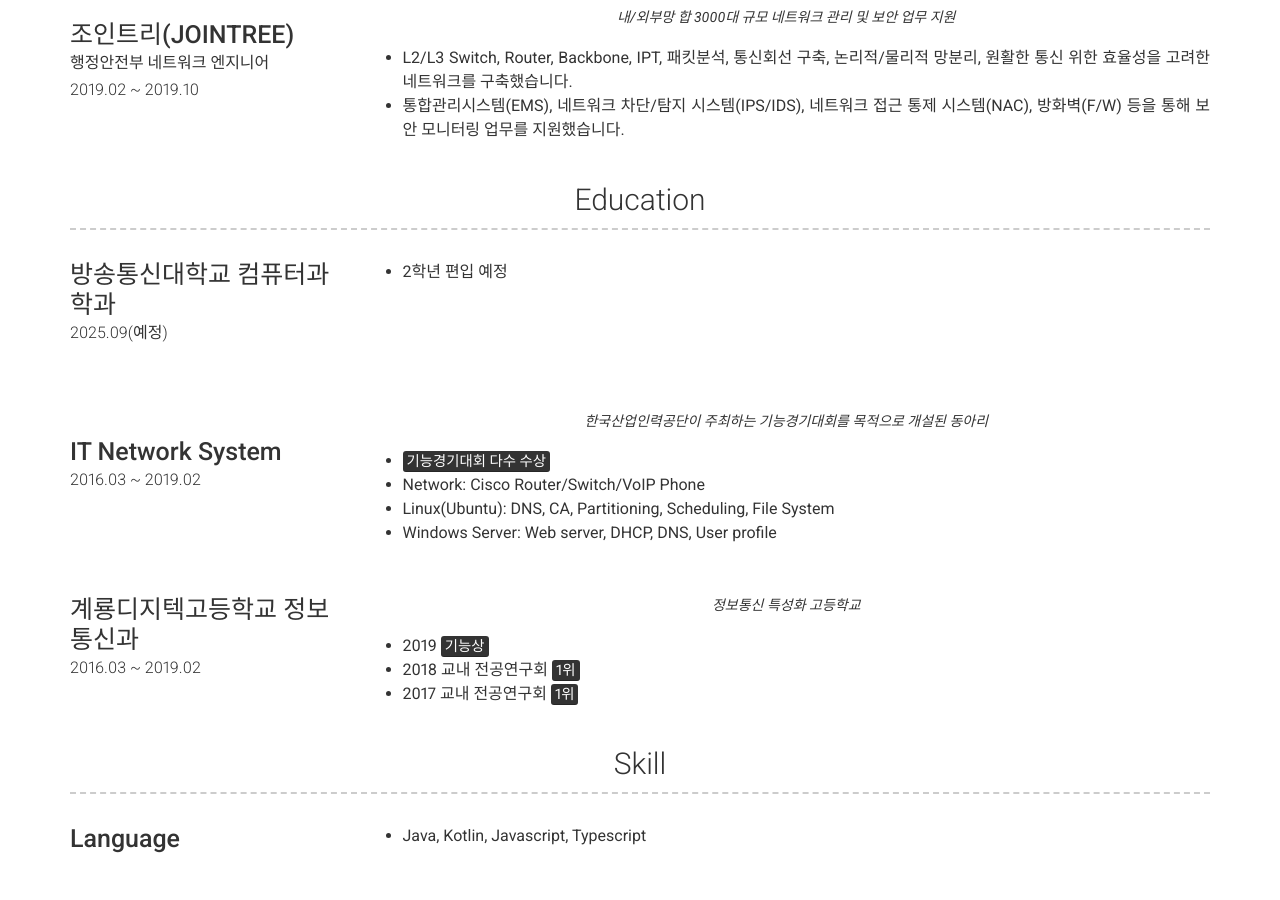
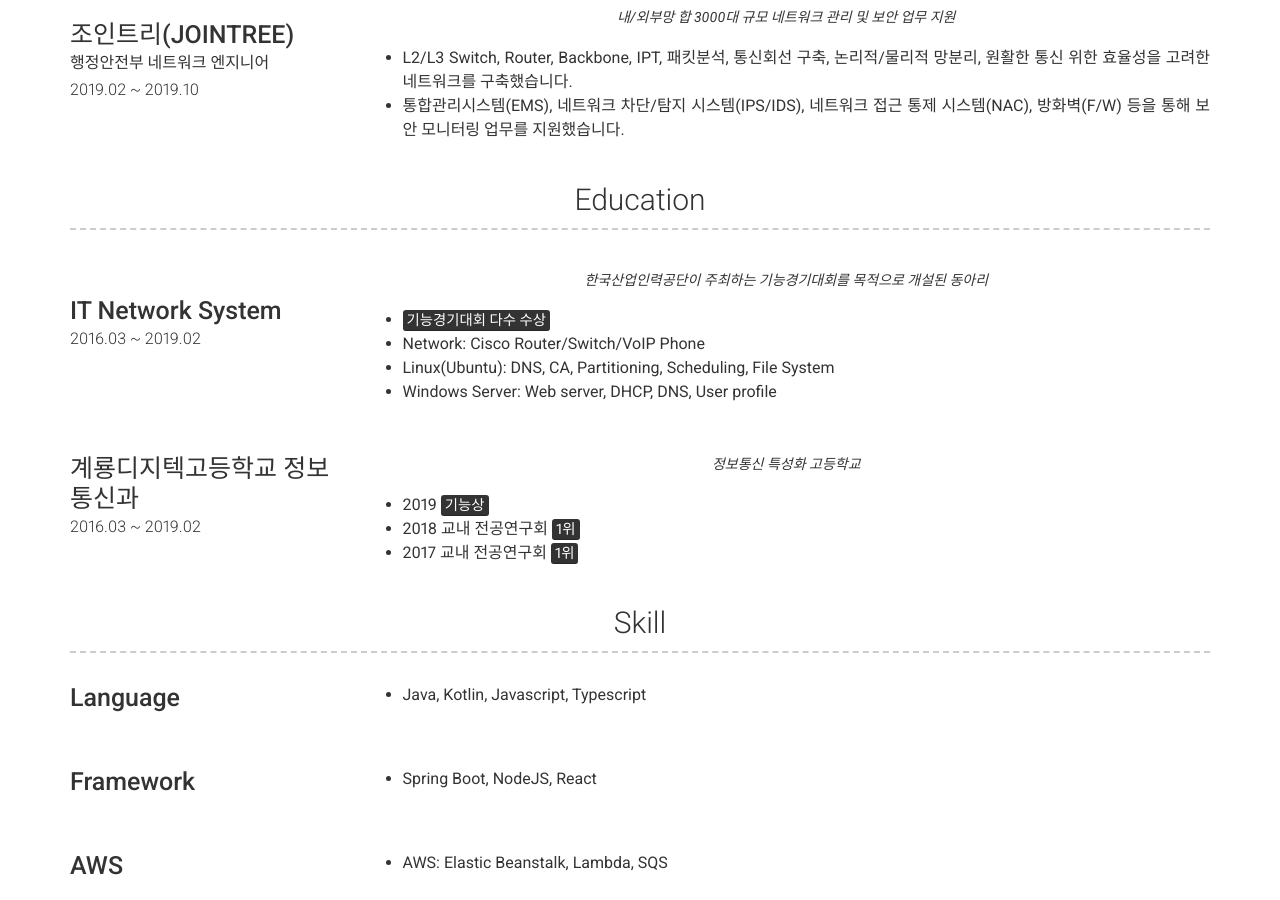
Before and after one commit to currenjin/resume, a Jekyll site: the page built from index.md, in a window 1280 px wide and 900 px high, scrolled down 1545 px. Built offline with Jekyll 4.4.1, drawn with Linux system fonts in a browser that asks for light colours; nearby versions of some CDN libraries.

Commit message:
docs: remove education

```diff
--- a/_config.yml
+++ b/_config.yml
@@ -122,11 +122,6 @@ content:
     layout: list
     content:
       - layout: left
-        title: 방송통신대학교 컴퓨터과학과
-        caption: 2025.09(예정)
-        description: |
-          - 2학년 편입 예정
-      - layout: left
         title: IT Network System
         caption: 2016.03 ~ 2019.02
         quote: >
```
